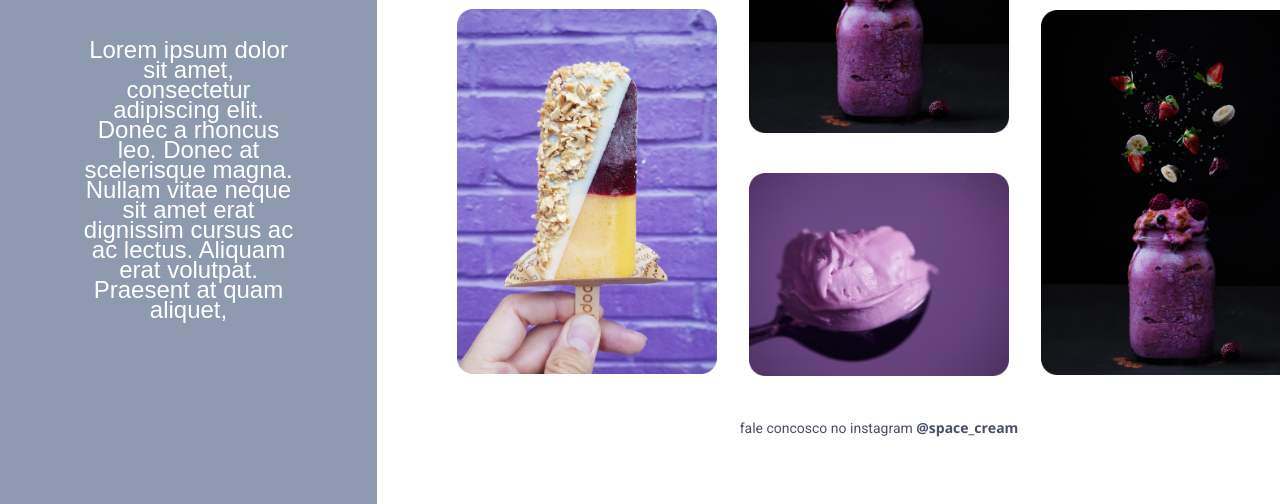
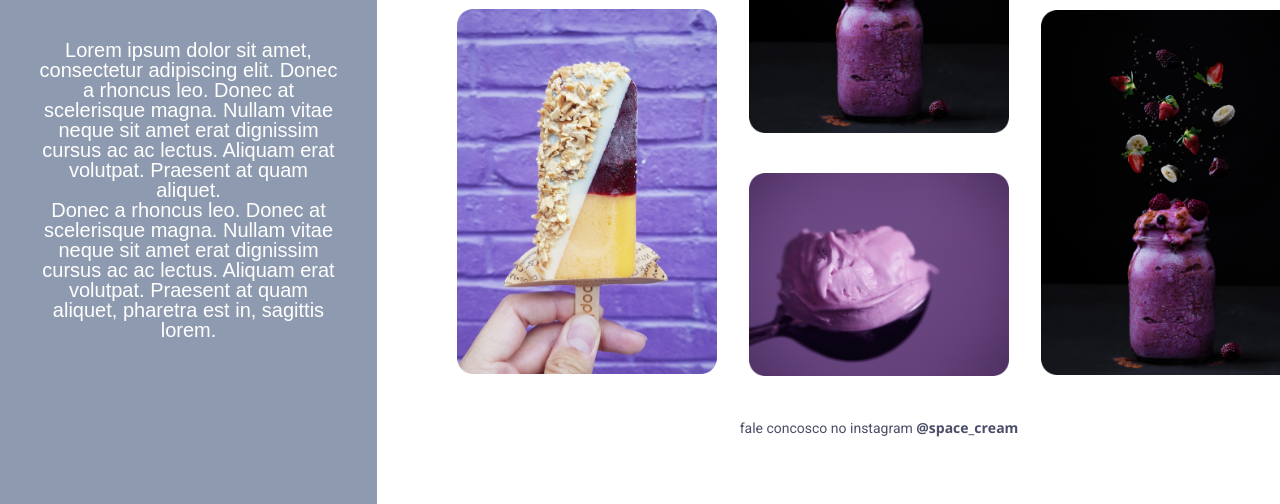
Before and after one commit to dougvalerio/explorer-space-cream, a plain HTML site: page index.html in a window 1280 px wide. Shown: the part 296-800 px from the top of the page. Drawn offline with nearby package versions, Linux system fonts and the light colour scheme; a web font is replaced by a local one.

Commit message:
Adicionando mais textos na tag p do header

```diff
--- a/index.html
+++ b/index.html
@@ -19,7 +19,7 @@
 
                 <h1>Space Cream</h1>
 
-                <p>Lorem ipsum dolor sit amet, consectetur adipiscing elit. Donec a rhoncus leo. Donec at scelerisque magna. Nullam vitae neque sit amet erat dignissim cursus ac ac lectus. Aliquam erat volutpat. Praesent at quam aliquet, </p>
+                <p>Lorem ipsum dolor sit amet, consectetur adipiscing elit. Donec a rhoncus leo. Donec at scelerisque magna. Nullam vitae neque sit amet erat dignissim cursus ac ac lectus. Aliquam erat volutpat. Praesent at quam aliquet.<span> Donec a rhoncus leo. Donec at scelerisque magna. Nullam vitae neque sit amet erat dignissim cursus ac ac lectus. Aliquam erat volutpat. Praesent at quam aliquet, pharetra est in, sagittis lorem. </span> </p>
             </header>
 
             <main>
--- a/style.css
+++ b/style.css
@@ -75,6 +75,10 @@ header p {
     text-align: center;
 
     padding: 0 4rem;
+}
+
+header p span {
+    display: none;
 }
 
 main {
@@ -209,11 +213,17 @@ main {
 
     header p {
         color: #FFFFFF;
-        font-size: 2.4rem;
+        font-size: 2rem;
         font-weight: 400;
         line-height: 2rem;
 
+        padding: 0;
+
         max-width: 30rem;
+    }
+
+    header p span {
+        display: block;
     }
 
     main {
```
